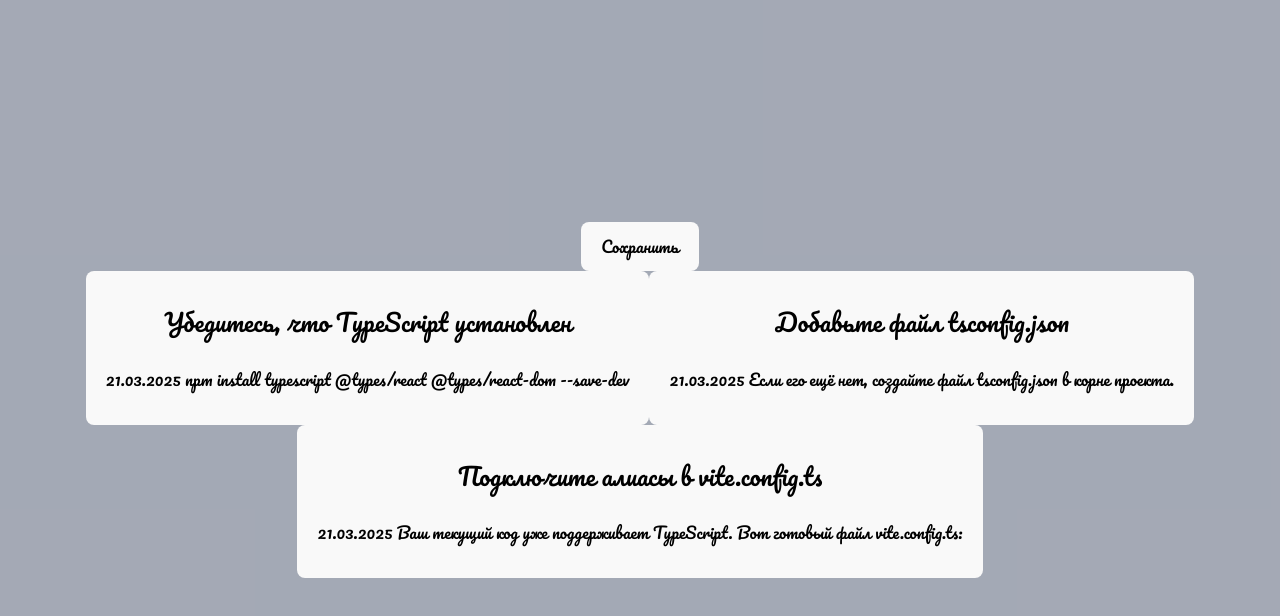
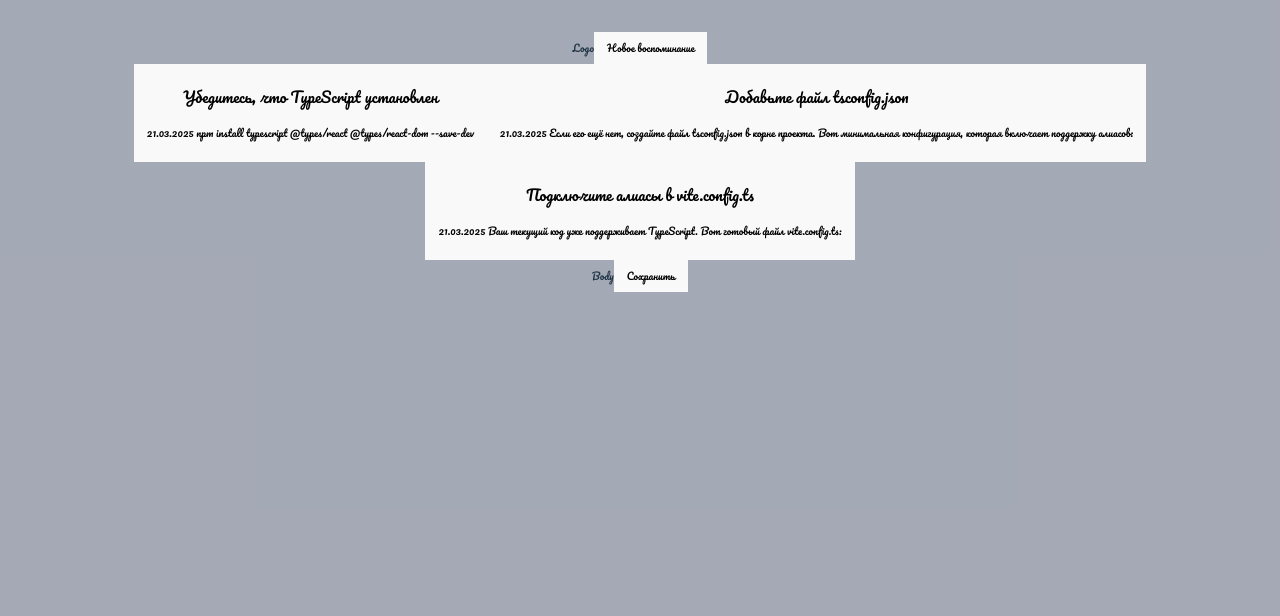
Before and after one commit to Coolzzzer/Notes, a React (Vite) app: page / in a window 1280 px wide. Shown: the top 616 px of the page. Built offline with nearby package versions, Linux system fonts and the light colour scheme; a web font is replaced by a local one.

Commit message:
finalization of the structure

```diff
--- a/src/App.tsx
+++ b/src/App.tsx
@@ -1,34 +1,12 @@
-import React from 'react';
-import {Item} from './components/Item/Item';
-import { Button } from './components/Button/Button';
 import './App.css';
+import { Left } from './panel/Left/Left';
+import { Body } from './panel/Body/Body';
+export const App: React.FC = () => {
 
-export const App: React.FC = () => {
-	const data: { title: string; text: string; date: Date }[] = [
-		{
-			title : "Убедитесь, что TypeScript установлен",
-			text : "npm install typescript @types/react @types/react-dom --save-dev",
-			date : new Date()
-		},
-		{
-			title : "Добавьте файл tsconfig.json",
-			text : "Если его ещё нет, создайте файл tsconfig.json в корне проекта.",
-			date : new Date()
-		},
-		{
-			title : "Подключите алиасы в vite.config.ts",
-			text : "Ваш текущий код уже поддерживает TypeScript. Вот готовый файл vite.config.ts:",
-			date : new Date()
-		}
-	]
   return (
     <div className="app-container">
-		<Button/>
-		<div>
-			{data.map((item,index) =>(
-				<Item key = {index}	data = {item}/>
-			))}
-		</div>
+			<Left/>
+			<Body/>
     </div>
   );
 };
--- a/src/components/AddButton/AddButton.tsx
+++ b/src/components/AddButton/AddButton.tsx
@@ -2,8 +2,10 @@ import AddButtonStyles from "./AddButton.module.css";
 
 export const AddButton:React.FC = () =>{
 	return(
-        <>
-
-        </>
+		<>
+			<button>
+				Новое воспоминание
+			</button>
+		</>
 	)
 }
--- a/src/components/Header/Header.tsx
+++ b/src/components/Header/Header.tsx
@@ -1,9 +1,9 @@
-import HeaderStyles from "./AddButton.module.css";
+import HeaderStyles from "./Header.module.css";
 
 export const Header:React.FC = () =>{
 	return(
-        <>
-
-        </>
+		<>
+			Logo
+		</>
 	)
 }
--- a/src/components/List/List.tsx
+++ b/src/components/List/List.tsx
@@ -1,9 +1,34 @@
-import ListStyles from "./AddButton.module.css";
-
+import ListStyles from "./List.module.css";
+import { Item } from "../Item/Item";
 export const List:React.FC = () =>{
+	const data: ItemProps[] = [
+		{
+			title : "Убедитесь, что TypeScript установлен",
+			text : "npm install typescript @types/react @types/react-dom --save-dev",
+			date : new Date()
+		},
+		{
+			title : "Добавьте файл tsconfig.json",
+			text : "Если его ещё нет, создайте файл tsconfig.json в корне проекта. Вот минимальная конфигурация, которая включает поддержку алиасов:",
+			date : new Date()
+		},
+		{
+			title : "Подключите алиасы в vite.config.ts",
+			text : "Ваш текущий код уже поддерживает TypeScript. Вот готовый файл vite.config.ts:",
+			date : new Date()
+		}
+	]
 	return(
-        <>
-
-        </>
+		<div>
+			<Item
+				data = {data[0]}
+			/>
+			<Item
+				data = {data[1]}
+			/>
+			<Item
+				data = {data[2]}
+			/>
+		</div>
 	)
 }
--- a/src/components/Button/Button.tsx
+++ b/src/components/SaveButton/SaveButton.tsx
@@ -1,11 +1,12 @@
 import React,{useState} from 'react';
-import AddButton from "./Button.module.css";
-export const Button:React.FC = () =>{
+import SaveButtonStyles from "./SaveButton.module.css";
+
+export const SaveButton:React.FC = () =>{
     const [text, setText] = useState<string>('Сохранить');
     const clicked = () =>{
         setText('Закрыть')
     }
 	return(
-			<button onClick={clicked}>{text}</button>
+		<button onClick={clicked}>{text}</button>
 	)
 }
--- a/src/index.css
+++ b/src/index.css
@@ -3,9 +3,8 @@
   font-weight: 400;
   font-style: normal;
   line-height: 1.5;
-
   color-scheme: light dark;
-  color: rgba(255, 255, 255, 0.87);
+  color: rgba(141, 39, 39, 0.87);
   background-color: #747474f8;
 
   font-synthesis: none;
@@ -26,10 +25,11 @@ a:hover {
 body {
   background-color: #a1a7b3f8;
   margin: 0;
-  display: flex;
+  display: block;
   place-items: center;
   min-width: 320px;
   min-height: 100vh;
+	font-size: 10px;
 }
 
 h1 {
@@ -38,15 +38,14 @@ h1 {
 }
 
 button {
-  border-radius: 8px;
   border: 1px solid transparent;
   padding: 0.6em 1.2em;
   font-size: 1em;
   font-weight: 500;
   font-family: inherit;
-  background-color: #1d1b1b;
   cursor: pointer;
   transition: border-color 0.25s;
+	background-color: #787c85f8;
 }
 button:hover {
   border-color: #646cff;
--- a/src/panel/Body/Body.tsx
+++ b/src/panel/Body/Body.tsx
@@ -1,9 +1,10 @@
 import BodyStyles from "./AddButton.module.css";
-
+import { SaveButton } from "../../components/SaveButton/SaveButton";
 export const Body:React.FC = () =>{
 	return(
-        <>
-
-        </>
+		<>
+			Body
+			<SaveButton/>
+		</>
 	)
 }
--- a/src/panel/Left/Left.tsx
+++ b/src/panel/Left/Left.tsx
@@ -1,9 +1,14 @@
-import LeftStyles from "./AddButton.module.css";
+import LeftStyles from "./Left.module.css";
+import { Header } from "../../components/Header/Header";
+import { List } from "../../components/List/List";
+import { AddButton } from "../../components/AddButton/AddButton";
+export const Left:React.FC = () =>{
 
-export const Left:React.FC = () =>{
 	return(
-        <>
-
-        </>
+		<>
+			<Header/>
+			<AddButton/>
+			<List/>
+		</>
 	)
 }
```
Also changed, not shown: src/components/Header/Header.module.css (added), src/components/SaveButton/SaveButton.module.css (renamed from src/components/Button/Button.module.css), src/panel/Left/Left.module.css (added), src/panel/Left/Lefy.module.css (deleted).
